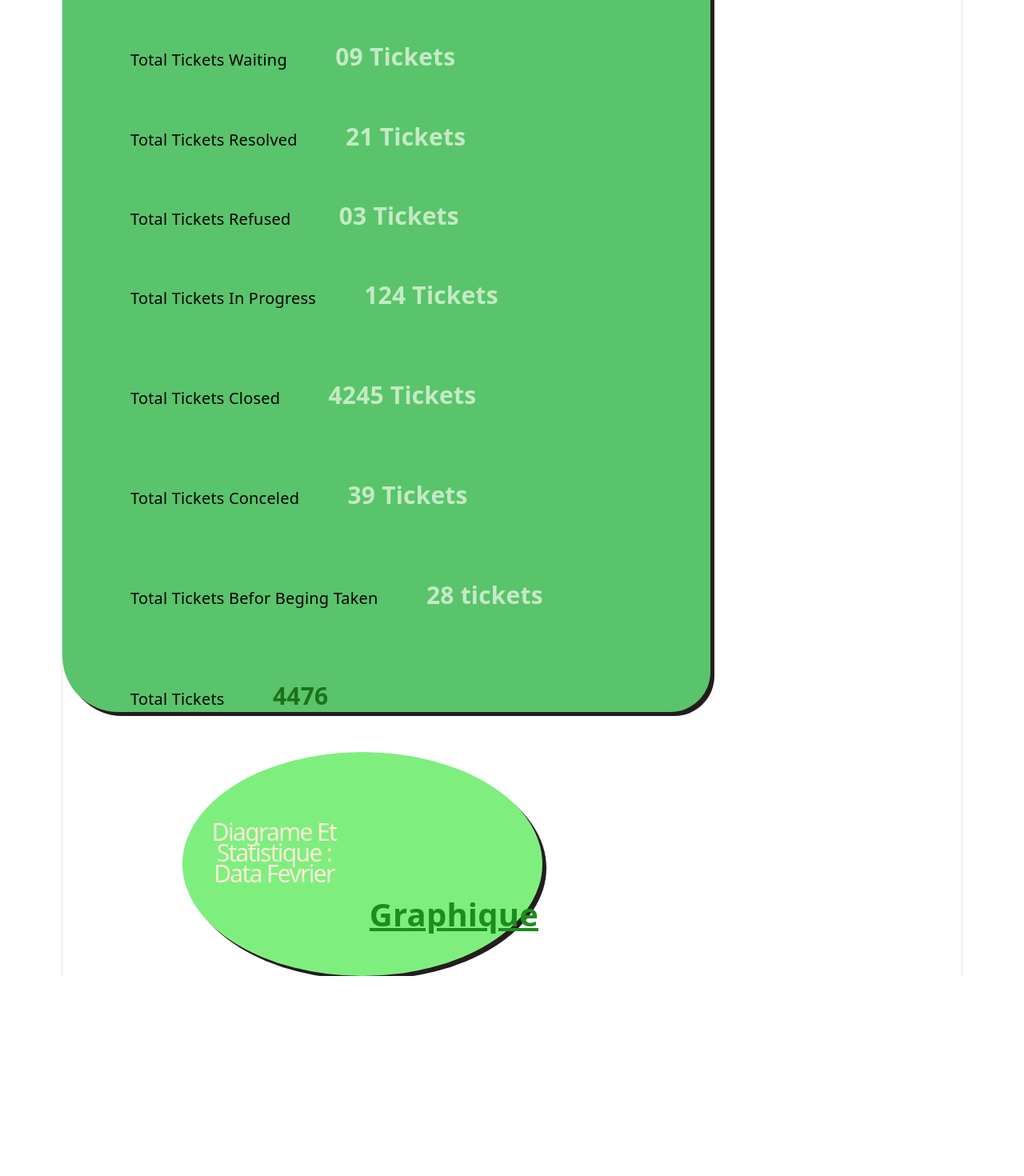
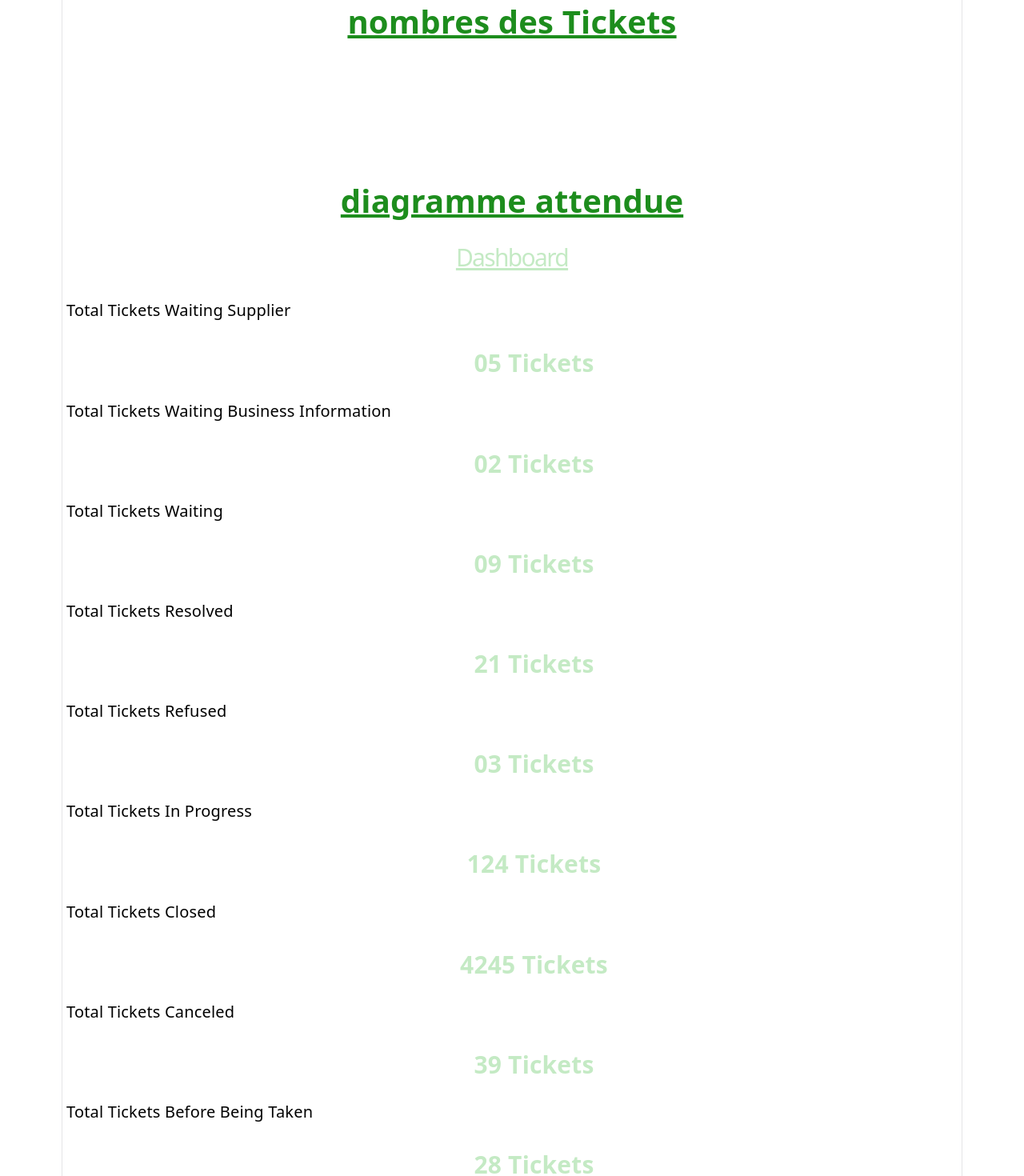
Before and after one commit to lailachouraichi992-tech/Dashbord-Service-Desk, a React (Vite) app: page / in a window 1280 px wide. Shown: the part 400-1870 px from the top of the page at 80% size. Before the commit the page ends 1620 px from the top, so only its background shows below. Built offline with nearby package versions, Linux system fonts and the light colour scheme.

Commit message:
Refactor dashboard layout and ticket statistics display

```diff
--- a/src/components/dashboard.jsx
+++ b/src/components/dashboard.jsx
@@ -6,36 +6,87 @@ export default function Dashboard() {
 
   return (
 
+
+
     <>
 
 
-
-<div className="Border">
-
-<h1> <b>Dashboard Service Desk</b>  </h1>
+<div className="mid-section">
 
 
-      <p> Total Tickets Waiting Supplier           <h3><b> 05 Tickets </b> </h3>     </p> <br />
-      <p>Total Tickets  Waiting Business information   <h3><b> 02 Tickets </b></h3>   </p> <br />
-      <p>Total Tickets Waiting              <h3> <b>09 Tickets</b></h3>  </p>
-      <p>Total Tickets Resolved             <h3><b>21 Tickets</b> </h3>  </p>
-      <p>Total Tickets Refused              <h3><b>03 Tickets</b></h3>   </p>
-      <p> Total Tickets In Progress         <h3><b>124 Tickets</b></h3>    </p> <br />
-      <p> Total Tickets Closed              <h3><b>4245 Tickets</b></h3>  </p> <br />
-      <p> Total Tickets Conceled           <h3><b>39 Tickets</b>  </h3>   </p> <br />
-      <p> Total Tickets Befor Beging Taken   <h3><b>28 tickets</b></h3>   </p> <br />
-            <p> Total Tickets              <h3 className="Title-2" ><b>4476</b></h3>  </p> <br />
-
+  <Link id="link-D" to="/Dashboard"> Dashboard</Link> <br />
+  <Link id="link-D" to="/Nombres-des-Tickets">nombres des Tickets </Link>  <br />
+  <Link id="link-D" to="/Diagramme-attendue"> diagramme attendue</Link>  <br />
 
 
 </div>
 
+
+
+
+<div className="section">
+
+      <h1> Dashboard </h1> <br />
+
+     <div className="boxes">
+
+  <div className="box">
+    <p>Total Tickets Waiting Supplier</p>
+    <h3>05 Tickets</h3>
+  </div>
+
+  <div className="box">
+    <p>Total Tickets Waiting Business Information</p>
+    <h3>02 Tickets</h3>
+  </div>
+
+  <div className="box">
+    <p>Total Tickets Waiting</p>
+    <h3>09 Tickets</h3>
+  </div>
+
+  <div className="box">
+    <p>Total Tickets Resolved</p>
+    <h3>21 Tickets</h3>
+  </div>
+
+  <div className="box">
+    <p>Total Tickets Refused</p>
+    <h3>03 Tickets</h3>
+  </div>
+
+  <div className="box">
+    <p>Total Tickets In Progress</p>
+    <h3>124 Tickets</h3>
+  </div>
+
+  <div className="box">
+    <p>Total Tickets Closed</p>
+    <h3>4245 Tickets</h3>
+  </div>
+
+  <div className="box">
+    <p>Total Tickets Canceled</p>
+    <h3>39 Tickets</h3>
+  </div>
+
+  <div className="box">
+    <p>Total Tickets Before Being Taken</p>
+    <h3>28 Tickets</h3>
+  </div>
+
+   </div>
+  </div>
+
+
+
 <div className="Border2">
 
       <h1 className="Title"> Diagrame Et Statistique : Data Fevrier</h1>
-      <Link id="link-D" to="/ticketsenattente"> Graphique </Link> <br /> <br />
+      <Link id="link-K" to="/ticketsenattente"> Ticketsenattente </Link> <br /> <br />
 
   </div>
+
     </>
   );
 }
```
